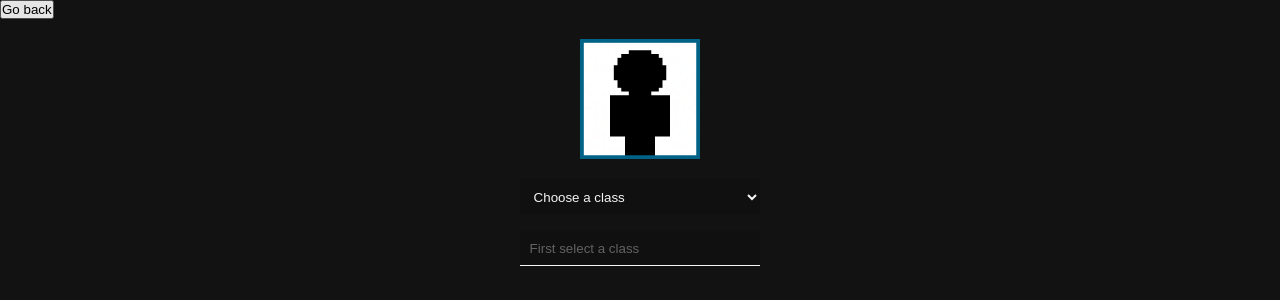
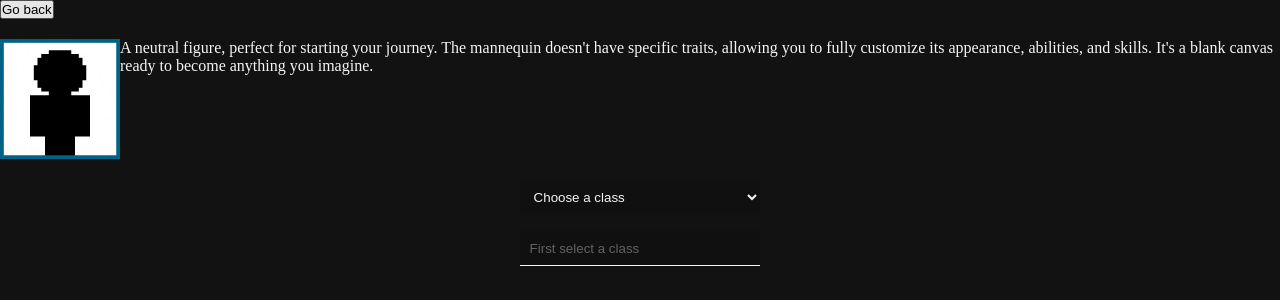
Before and after one commit to Espadv69/Character-Creator, a React (Vite) app: page / in a window 1280 px wide. Both pictures are taken after a click on the button "Create". Shown: the top 300 px of the page. Built offline with nearby package versions, Linux system fonts and the light colour scheme; a web font is replaced by a local one.

Commit message:
feat: display class description in Create component

```diff
--- a/src/components/Create.jsx
+++ b/src/components/Create.jsx
@@ -2,12 +2,15 @@ import { useState, useEffect } from 'react'
 
 import './css/Create.css'
 import { imagesMapper } from '../utils/imageMapper.js'
+import { classDescriptions } from '../utils/classDescriptions.js'
 
 export const Create = ({ setActiveComponent }) => {
   const [name, setName] = useState('')
   const [classType, setClassType] = useState('mannequin')
 
   const setImage = () => imagesMapper[classType] || imagesMapper.mannequin
+  const setDescription = () =>
+    classDescriptions[classType] || classDescriptions.mannequin
 
   const namePlaceholder = () => {
     if (classType === 'mannequin') return 'First select a class'
@@ -19,6 +22,7 @@ export const Create = ({ setActiveComponent }) => {
       <button onClick={() => setActiveComponent('menu')}>Go back</button>
       <div className="container-img-create">
         <img className="img-create" src={setImage()} alt={classType} />
+        <p className="description-img-create">{setDescription()}</p>
       </div>
 
       <form onSubmit="" className="form-create">
```
